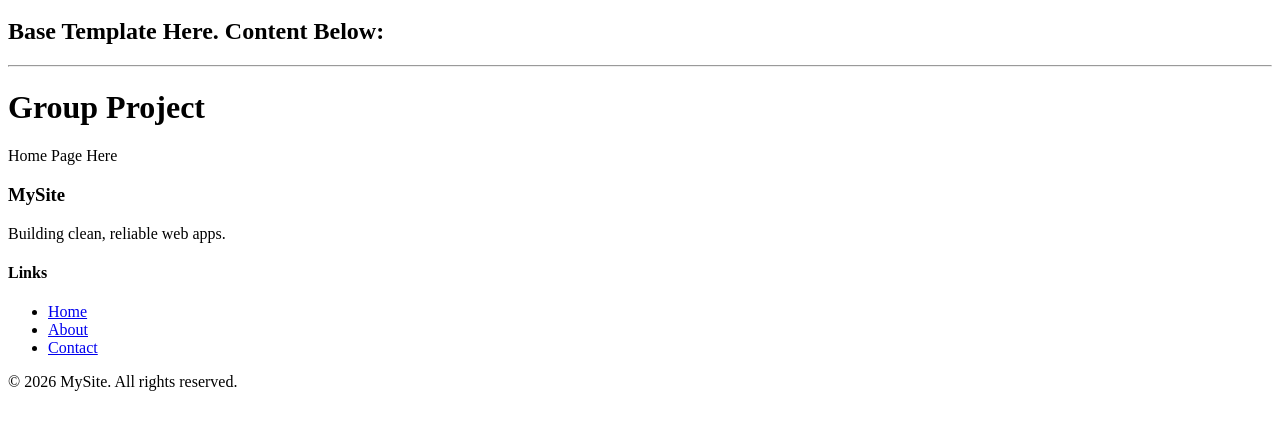
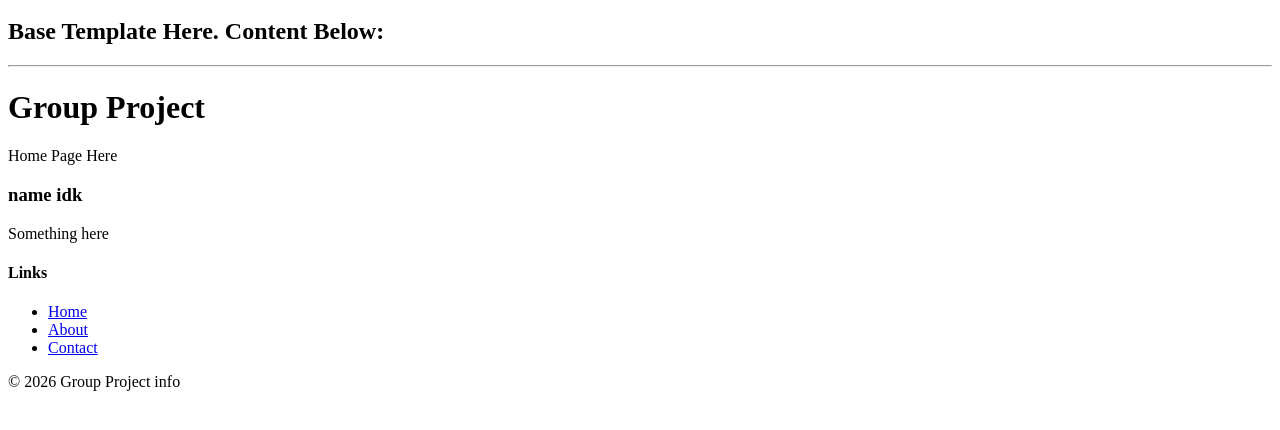
Before and after one commit to Zednin/DaESD_GP, a Django app: page / in a window 1280 px wide. Shown: the part 169-599 px from the top of the page. Run offline with Django 5.2, Linux system fonts and the light colour scheme.

Commit message:
Adjusted text

```diff
--- a/templates/partials/footer.html
+++ b/templates/partials/footer.html
@@ -1,8 +1,8 @@
 <footer class="site-footer">
   <div class="footer-container">
     <div class="footer-brand">
-      <h3>MySite</h3>
-      <p>Building clean, reliable web apps.</p>
+      <h3>name idk</h3>
+      <p>Something here</p>
     </div>
 
     <div class="footer-links">
@@ -15,7 +15,7 @@
     </div>
 
     <div class="footer-meta">
-      <p>© {% now "Y" %} MySite. All rights reserved.</p>
+      <p>© {% now "Y" %} Group Project info</p>
     </div>
   </div>
 </footer>
```
